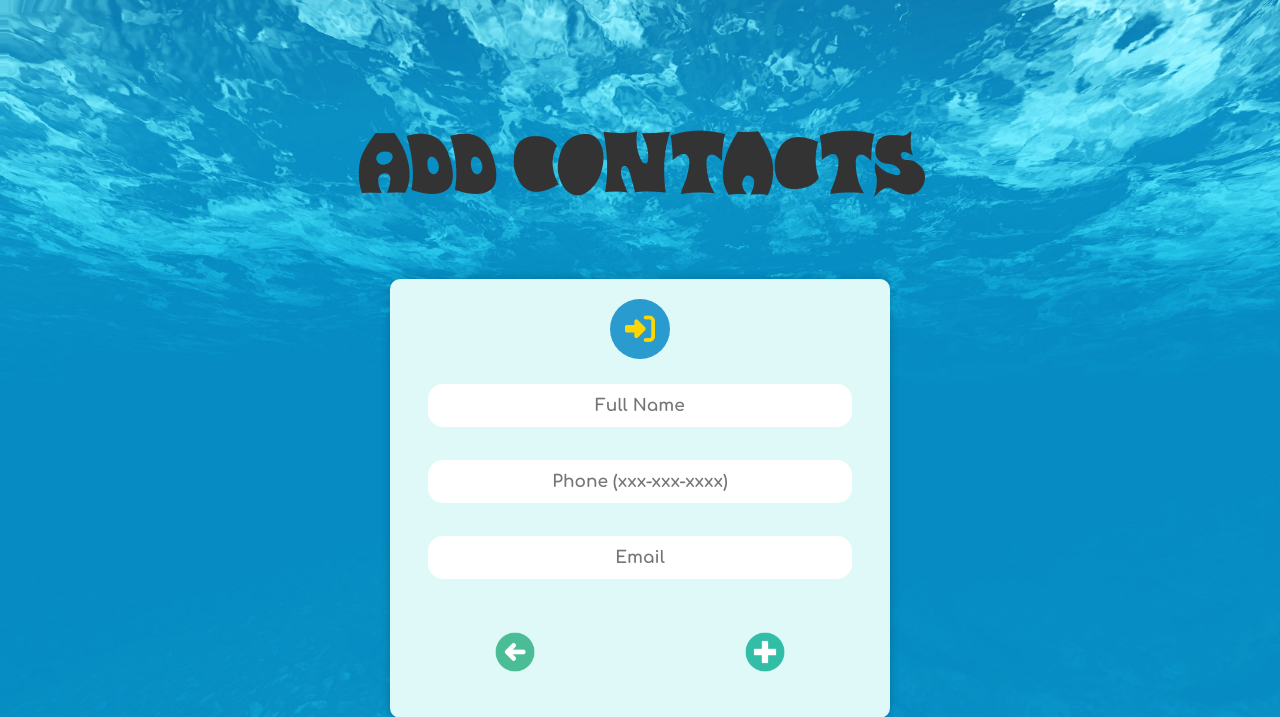
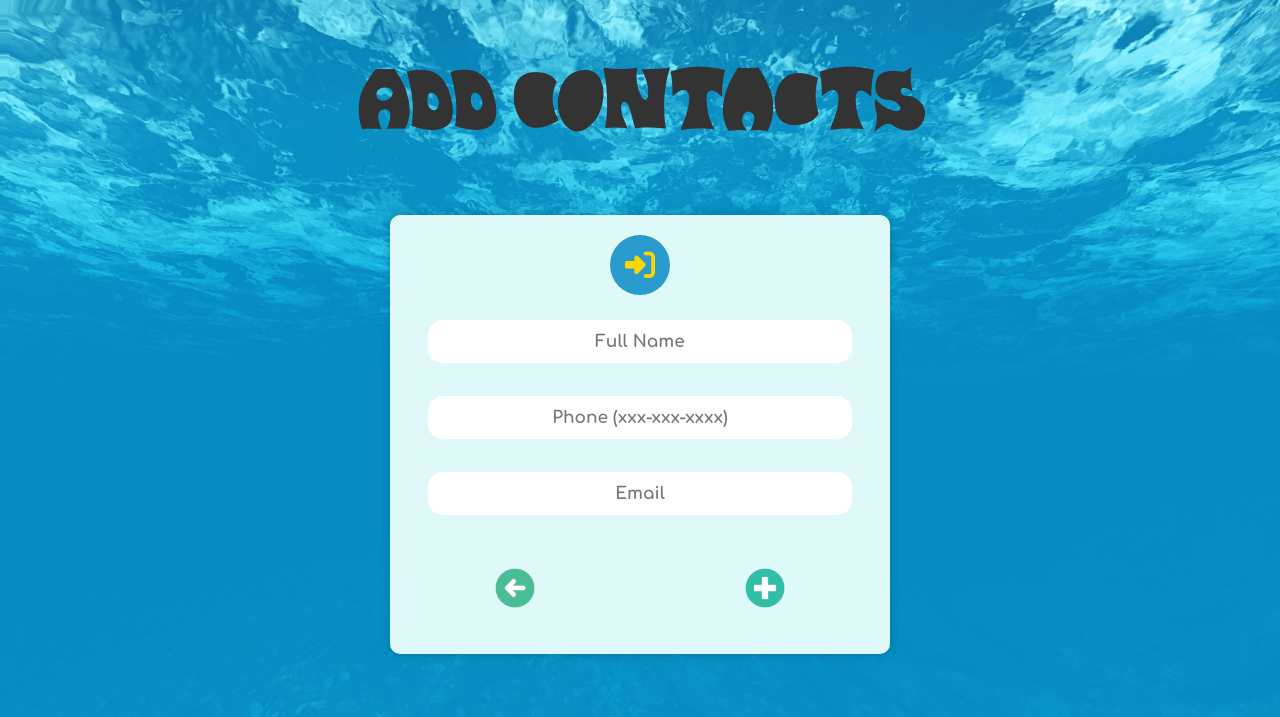
Before and after one commit to annadelnegro/SharkBytes, a PHP site: page /contact.html in a window 1280 px wide. Shown: the top 717 px of the page. Run offline with PHP 8.4, Linux system fonts and the light colour scheme; some libraries are stand-ins or nearby versions.

Commit message:
edit add contacts margin top

```diff
--- a/css/styles_addContact.css
+++ b/css/styles_addContact.css
@@ -26,7 +26,7 @@ body {
 
 /* Title styling */
 #title2 {
-    margin-top: 10%;
+    margin-top: 5%;
     font-size: 40px;
     width: 100%;
     text-align: center;
```
